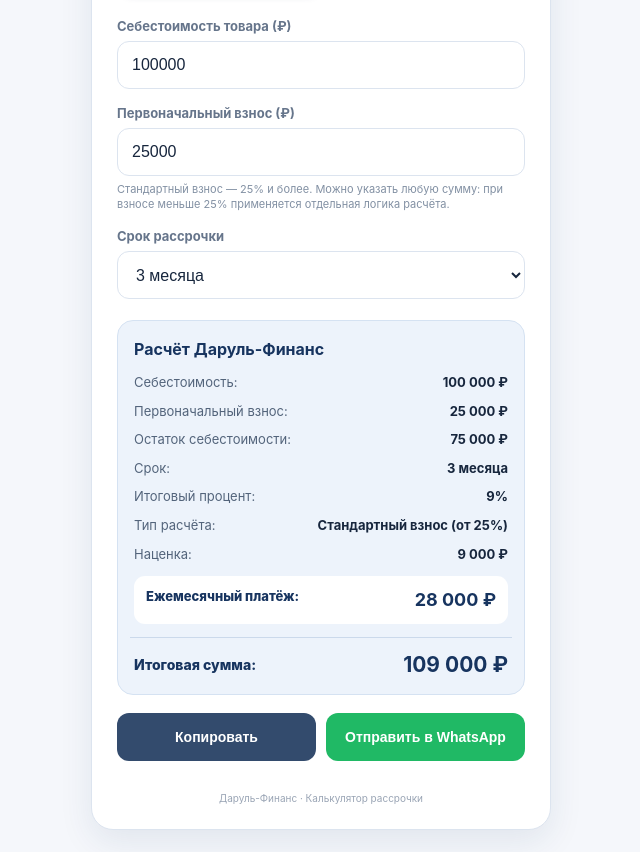
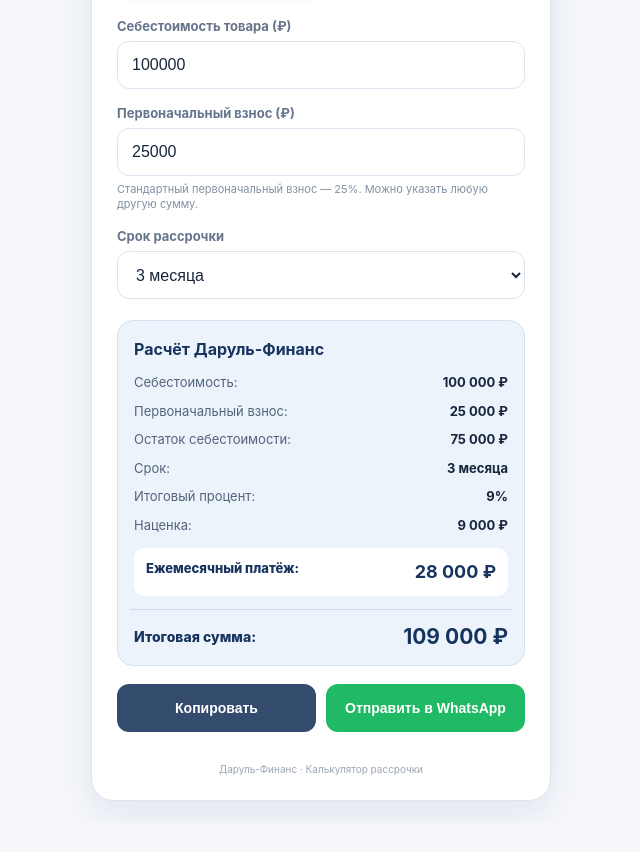
Before and after one commit to alihan00088888-lgtm/Rezerv-fayla, a plain HTML site: page index.html in a window 1280 px wide. Shown: the part 194-1046 px from the top of the page, without its empty margins (319-959 px from the left). After the commit the page ends 1017 px from the top, so only its background shows below. Drawn offline with Linux system fonts and the light colour scheme.

Commit message:
Add files via upload

```diff
--- a/index.html
+++ b/index.html
@@ -70,7 +70,7 @@
     <div class="form-group" id="vznosGroup">
       <label for="vznos">Первоначальный взнос (₽)</label>
       <input type="number" id="vznos" min="0" step="1" value="25000" inputmode="decimal">
-      <div class="hint">Стандартный взнос — 25% и более. Можно указать любую сумму: при взносе меньше 25% применяется отдельная логика расчёта.</div>
+      <div class="hint">Стандартный первоначальный взнос — 25%. Можно указать любую другую сумму.</div>
     </div>
 
     <div class="form-group">
@@ -90,8 +90,7 @@
       <div class="result-row" id="resVznosRow"><span>Первоначальный взнос:</span><span id="resVznos">25 000 ₽</span></div>
       <div class="result-row"><span>Остаток себестоимости:</span><span id="resRemaining">75 000 ₽</span></div>
       <div class="result-row"><span>Срок:</span><span id="resMonths">3 месяца</span></div>
-      <div class="result-row"><span>Итоговый процент:</span><span id="resRate">18%</span></div>
-      <div class="result-row"><span>Тип расчёта:</span><span id="resType">Стандартный взнос</span></div>
+      <div class="result-row"><span>Итоговый процент:</span><span id="resRate">19%</span></div>
       <div class="result-row"><span>Наценка:</span><span id="resOverpay">9 000 ₽</span></div>
       <div class="result-row monthly"><span>Ежемесячный платёж:</span><span id="resMonthly">28 000 ₽</span></div>
       <div class="result-row total"><span>Итоговая сумма:</span><span id="resTotal">109 000 ₽</span></div>
@@ -106,8 +105,9 @@
   </main>
 
   <script>
-    // Тарифы: значения в процентах. Для расчёта с любым взносом
-    // процент применяется к оставшейся себестоимости по таблице «Без взноса».
+    // Тарифы Даруль-Финанс.
+    // «withV» — итоговый процент от себестоимости при стандартном взносе 25%.
+    // «noV» — процент, применяемый к остатку себестоимости.
     const rates = {
       3:  { withV: 9,  noV: 12 },
       4:  { withV: 12, noV: 16 },
@@ -147,36 +147,33 @@
       const requestedDeposit = withVznos && Number.isFinite(rawDeposit) && rawDeposit > 0 ? rawDeposit : 0;
       const deposit = Math.min(requestedDeposit, cost);
       const remaining = Math.max(cost - deposit, 0);
-      // Стандартный взнос — 25% и более от себестоимости:
-      // применяем тариф «С первоначальным взносом» ко всей себестоимости,
-      // затем вычитаем внесённый аванс из общей суммы.
-      // Нестандартный взнос меньше 25%:
-      // вычитаем его из себестоимости и применяем тариф «Без взноса»
-      // только к оставшейся части.
-      const isStandardDeposit = withVznos && cost > 0 && deposit >= cost * 0.25;
-      const rate = isStandardDeposit ? rates[months].withV : rates[months].noV;
-      const markup = isStandardDeposit
-        ? cost * rate / 100
-        : remaining * rates[months].noV / 100;
-      const financedAmount = isStandardDeposit
-        ? Math.max(cost + markup - deposit, 0)
-        : remaining + markup;
+      const noDepositRate = rates[months].noV;
+      const standardDeposit = cost > 0 && Math.abs(deposit - cost * 0.25) < 0.01;
+
+      // При стандартном взносе ровно 25% используем отдельный тариф «С первоначальным взносом».
+      // При любом другом размере взноса применяем тариф «Без первого взноса» к остатку себестоимости.
+      const markup = standardDeposit
+        ? cost * rates[months].withV / 100
+        : remaining * noDepositRate / 100;
+      const financedAmount = remaining + markup;
+      const rate = standardDeposit ? rates[months].withV : noDepositRate;
       const monthly = round100(financedAmount / months);
       const total = deposit + monthly * months;
       const actualOverpay = total - cost;
-      // Процент для показа отражает тарифную наценку до округления платежей.
       const effectivePercent = cost > 0 ? markup / cost * 100 : 0;
 
-      lastCalcData = {
-        cost, deposit, remaining, months, rate, markup, monthly, total,
-        actualOverpay, effectivePercent, isStandardDeposit
-      };
+      lastCalcData = { cost, deposit, remaining, months, rate, markup, monthly, total, actualOverpay, effectivePercent };
       byId('resCost').textContent = money(cost);
       byId('resVznos').textContent = money(deposit);
       byId('resRemaining').textContent = money(remaining);
       byId('resMonths').textContent = months + ' ' + monthWord(months);
-      byId('resRate').textContent = Math.round(effectivePercent) + '%';
-      byId('resType').textContent = isStandardDeposit ? 'Стандартный взнос (от 25%)' : (withVznos && deposit > 0 ? 'Нестандартный взнос' : 'Без взноса');
+      // Фактический процент от исходной себестоимости: точность до 0,1%.
+      // Целые проценты показываются без .0, дробные — например 23,5%.
+      const shownPercent = Number(effectivePercent.toFixed(1)).toLocaleString('ru-RU', {
+        minimumFractionDigits: 0,
+        maximumFractionDigits: 1
+      });
+      byId('resRate').textContent = shownPercent + '%';
       byId('resOverpay').textContent = money(actualOverpay);
       byId('resMonthly').textContent = money(monthly);
       byId('resTotal').textContent = money(total);
@@ -194,8 +191,10 @@
       lines.push(
         '📉 Остаток себестоимости: ' + money(d.remaining),
         '⏳ Срок: ' + d.months + ' ' + monthWord(d.months),
-        '📊 Итоговый процент: ' + Math.round(d.effectivePercent) + '%',
-        '🧾 Тип расчёта: ' + (d.isStandardDeposit ? 'Стандартный взнос (от 25%)' : (withVznos && d.deposit > 0 ? 'Нестандартный взнос' : 'Без взноса')),
+        '📊 Итоговый процент: ' + Number(d.effectivePercent.toFixed(1)).toLocaleString('ru-RU', {
+          minimumFractionDigits: 0,
+          maximumFractionDigits: 1
+        }) + '%',
         '💳 Ежемесячный платёж: ' + money(d.monthly), '',
         '📈 Переплата: ' + money(d.actualOverpay),
         '✅ Итого к оплате: ' + money(d.total)
```
